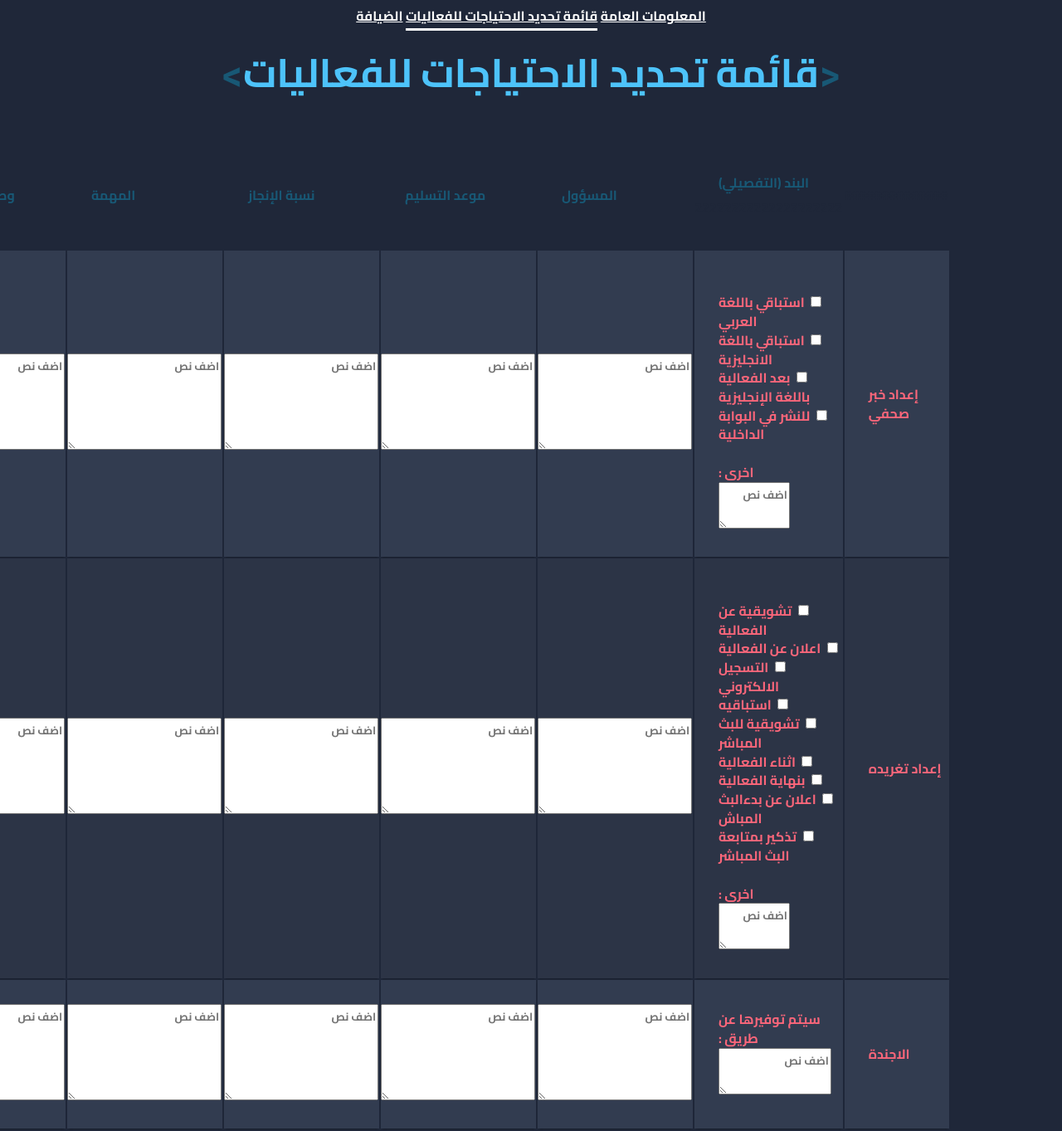
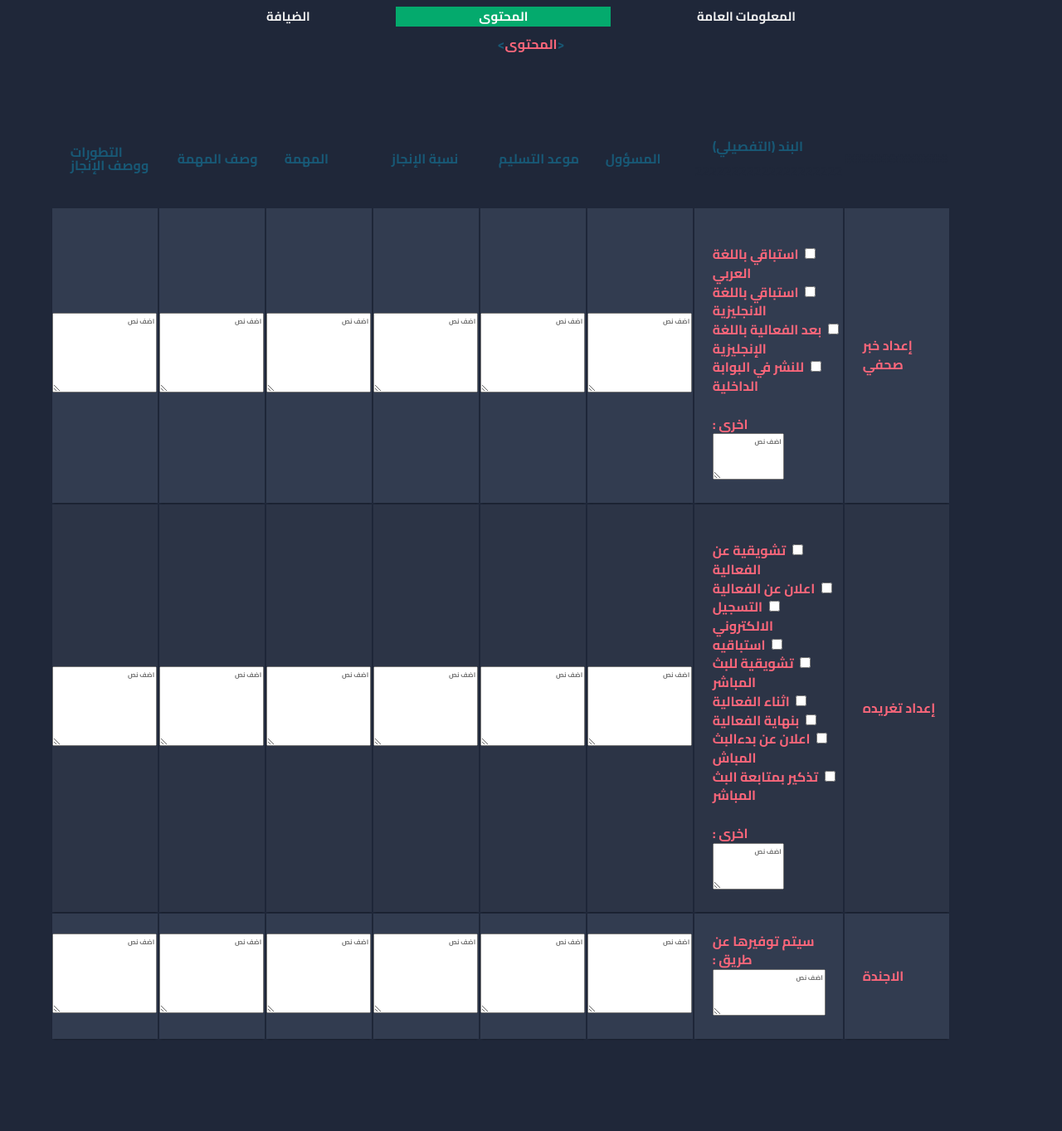
Before and after one commit to 2021Dev/project-1, a plain HTML site: page page2.html in a window 1280 px wide. Shown: the whole page at 83% size. Drawn offline with Linux system fonts and the light colour scheme.

Commit message:
Update page2.html

```diff
--- a/page2.html
+++ b/page2.html
@@ -7,7 +7,41 @@
 
 </head>
 <body>
+	<div dir="rtl" class="topnav" id="myTopnav" style="text-align: center;">
+		<a href="index.html">المعلومات العامة</a>
+		<a href="#" class="active">المحتوى</a>
+		<a href="page3.html">الضيافة</a>
+
+
+	  </div>
 	<style type="text/css">
+	.topnav {
+  overflow: hidden;
+  background-color: #1f2739;
+}
+
+.topnav a {
+  float: center;
+  color: #f2f2f2;
+  padding: 20px 100px;
+  text-align: center;
+  text-decoration: none;
+  font-size: 15px;
+}
+
+.topnav a:hover {
+  background-color: #FB667A;
+  color: black;
+}
+
+.topnav a.active {
+  background-color: #04AA6D;
+  color: white;
+}
+
+.topnav .icon {
+  display: none;
+}
 		.project-tab {
 		padding: 10%;
 		margin-top: -8%;
@@ -48,15 +82,8 @@
 		color: #333;
 		font-weight: 600;
 	}    </style>
-	<nav>
-		<div class="nav nav-tabs nav-fill" style="text-align:center; color: white;" id="nav-tab" role="tablist">
-			<a class="nav-item nav-link" id="nav-home-tab" style="color: white;" data-toggle="tab" href="index.html" role="tab" aria-controls="nav-home" aria-selected="false">المعلومات العامة</a>
-			<a class="nav-item nav-link  active" id="nav-profile-tab" style="color: white;" data-toggle="tab" href="#" role="tab" aria-controls="nav-profile" aria-selected="false">قائمة تحديد الاحتياجات للفعاليات</a>
-			<a class="nav-item nav-link" id="nav-contact-tab" style="color: white;" data-toggle="tab" href="page3.html" role="tab" aria-controls="nav-contact" aria-selected="false">الضيافة</a>
-		</div>
-	</nav>
 <!-- partial:index.partial.html -->
-<h1><span class="blue">&lt;</span>قائمة تحديد الاحتياجات للفعاليات<span class="blue">&gt;</span></h1>
+<h2><span class="blue">&lt;</span>المحتوى<span class="blue">&gt;</span></h2>
 <section id="tabs" class="project-tab" dir="rtl">
 <table class="container" dir="rtl">
 	<thead>
@@ -92,15 +119,15 @@
 																				البوابة الداخلية
 																				</label><br><br>
 																				<label for="checkbox2" style="color:#FB667A ;">اخرى :</label><br>
-																				<textarea style=" font-family: 'Cairo', sans-serif;height: 50px; width: 80px;" placeholder="اضف نص"></textarea>
+																				<textarea style=" font-size : 8px;  font-family: 'Cairo', sans-serif;height: 50px; width: 80px;" placeholder="اضف نص"></textarea>
                                                                 </span>
 			</td>
-			                                            <td><textarea style=" font-family: 'Cairo', sans-serif; height: 110px; width: 180px; margin: auto ;" placeholder="اضف نص"></textarea></td>
-                                                        <td><textarea style=" font-family: 'Cairo', sans-serif; height: 110px; width: 180px;" placeholder="اضف نص"></textarea></td>
-                                                        <td><textarea style=" font-family: 'Cairo', sans-serif;height: 110px; width: 180px;" placeholder="اضف نص"></textarea></td>
-                                                        <td><textarea style=" font-family: 'Cairo', sans-serif;height: 110px; width: 180px;" placeholder="اضف نص"></textarea></td>
-                                                        <td><textarea style=" font-family: 'Cairo', sans-serif;height: 110px; width: 180px;" placeholder="اضف نص"></textarea></td>
-                                                        <td><textarea style=" font-family: 'Cairo', sans-serif;height: 110px; width: 180px;" placeholder="اضف نص"></textarea></td>
+			                                            <td><textarea style=" font-size : 8px;  font-family: 'Cairo', sans-serif; height: 90px; width: 120px; margin: auto ;" placeholder="اضف نص"></textarea></td>
+                                                        <td><textarea style=" font-size : 8px;  font-family: 'Cairo', sans-serif; height: 90px; width: 120px;" placeholder="اضف نص"></textarea></td>
+                                                        <td><textarea style=" font-size : 8px;  font-family: 'Cairo', sans-serif;height: 90px; width: 120px;" placeholder="اضف نص"></textarea></td>
+                                                        <td><textarea style=" font-size : 8px;  font-family: 'Cairo', sans-serif;height: 90px; width: 120px;" placeholder="اضف نص"></textarea></td>
+                                                        <td><textarea style=" font-size : 8px;  font-family: 'Cairo', sans-serif;height: 90px; width: 120px;" placeholder="اضف نص"></textarea></td>
+                                                        <td><textarea style=" font-size : 8px;  font-family: 'Cairo', sans-serif;height: 90px; width: 120px;" placeholder="اضف نص"></textarea></td>
 		</tr>
 		<tr>
 			<td>إعداد
@@ -135,34 +162,34 @@
 					<label for="checkbox222" style="color:#FB667A ;">تذكير بمتابعة
 						البث المباشر</label><br><br>
 						<label for="checkbox2" style="color:#FB667A ;">اخرى :</label><br>
-						<textarea style=" font-family: 'Cairo', sans-serif;height: 50px; width: 80px;" placeholder="اضف نص"></textarea>
+						<textarea style=" font-size : 8px;  font-family: 'Cairo', sans-serif;height: 50px; width: 80px;" placeholder="اضف نص"></textarea>
 				</span>
 
 
 				</td>
-				<td><textarea style=" font-family: 'Cairo', sans-serif;height: 110px; width: 180px;" placeholder="اضف نص"></textarea></td>
-			<td><textarea style=" font-family: 'Cairo', sans-serif;height: 110px; width: 180px;" placeholder="اضف نص"></textarea></td>
-			<td><textarea style=" font-family: 'Cairo', sans-serif;height: 110px; width: 180px;" placeholder="اضف نص"></textarea></td>
-			<td><textarea style=" font-family: 'Cairo', sans-serif;height: 110px; width: 180px;" placeholder="اضف نص"></textarea></td>
-			<td><textarea style=" font-family: 'Cairo', sans-serif;height: 110px; width: 180px;" placeholder="اضف نص"></textarea></td>
-			<td><textarea style=" font-family: 'Cairo', sans-serif;height: 110px; width: 180px;" placeholder="اضف نص"></textarea></td>
+				<td><textarea style=" font-size : 8px;  font-family: 'Cairo', sans-serif;height: 90px; width: 120px;" placeholder="اضف نص"></textarea></td>
+			<td><textarea style=" font-size : 8px;  font-family: 'Cairo', sans-serif;height: 90px; width: 120px;" placeholder="اضف نص"></textarea></td>
+			<td><textarea style=" font-size : 8px;  font-family: 'Cairo', sans-serif;height: 90px; width: 120px;" placeholder="اضف نص"></textarea></td>
+			<td><textarea style=" font-size : 8px;  font-family: 'Cairo', sans-serif;height: 90px; width: 120px;" placeholder="اضف نص"></textarea></td>
+			<td><textarea style=" font-size : 8px;  font-family: 'Cairo', sans-serif;height: 90px; width: 120px;" placeholder="اضف نص"></textarea></td>
+			<td><textarea style=" font-size : 8px;  font-family: 'Cairo', sans-serif;height: 90px; width: 120px;" placeholder="اضف نص"></textarea></td>
 		</tr>
 		<tr>
 			<td>الاجندة</td>
 			<td>
 				<span class="custom-checkbox">
 						<label for="checkbox2" style="color:#FB667A ;">سيتم توفيرها عن طريق :</label><br>
-						<textarea style=" font-family: 'Cairo', sans-serif;height: 50px; width: 130px;" placeholder="اضف نص"></textarea>
+						<textarea style=" font-size : 8px;  font-family: 'Cairo', sans-serif;height: 50px; width: 130px;" placeholder="اضف نص"></textarea>
 				</span>
 
 
 				</td>
-				<td><textarea style=" font-family: 'Cairo', sans-serif;height: 110px; width: 180px;" placeholder="اضف نص"></textarea></td>
-			<td><textarea style=" font-family: 'Cairo', sans-serif;height: 110px; width: 180px;" placeholder="اضف نص"></textarea></td>
-			<td><textarea style=" font-family: 'Cairo', sans-serif;height: 110px; width: 180px;" placeholder="اضف نص"></textarea></td>
-			<td><textarea style=" font-family: 'Cairo', sans-serif;height: 110px; width: 180px;" placeholder="اضف نص"></textarea></td>
-			<td><textarea style=" font-family: 'Cairo', sans-serif;height: 110px; width: 180px;" placeholder="اضف نص"></textarea></td>
-			<td><textarea style=" font-family: 'Cairo', sans-serif;height: 110px; width: 180px;" placeholder="اضف نص"></textarea></td>
+				<td><textarea style=" font-size : 8px;  font-family: 'Cairo', sans-serif;height: 90px; width: 120px;" placeholder="اضف نص"></textarea></td>
+			<td><textarea style=" font-size : 8px;  font-family: 'Cairo', sans-serif;height: 90px; width: 120px;" placeholder="اضف نص"></textarea></td>
+			<td><textarea style=" font-size : 8px;  font-family: 'Cairo', sans-serif;height: 90px; width: 120px;" placeholder="اضف نص"></textarea></td>
+			<td><textarea style=" font-size : 8px;  font-family: 'Cairo', sans-serif;height: 90px; width: 120px;" placeholder="اضف نص"></textarea></td>
+			<td><textarea style=" font-size : 8px;  font-family: 'Cairo', sans-serif;height: 90px; width: 120px;" placeholder="اضف نص"></textarea></td>
+			<td><textarea style=" font-size : 8px;  font-family: 'Cairo', sans-serif;height: 90px; width: 120px;" placeholder="اضف نص"></textarea></td>
 		</tr>
 	</tbody>
 </table>
```
